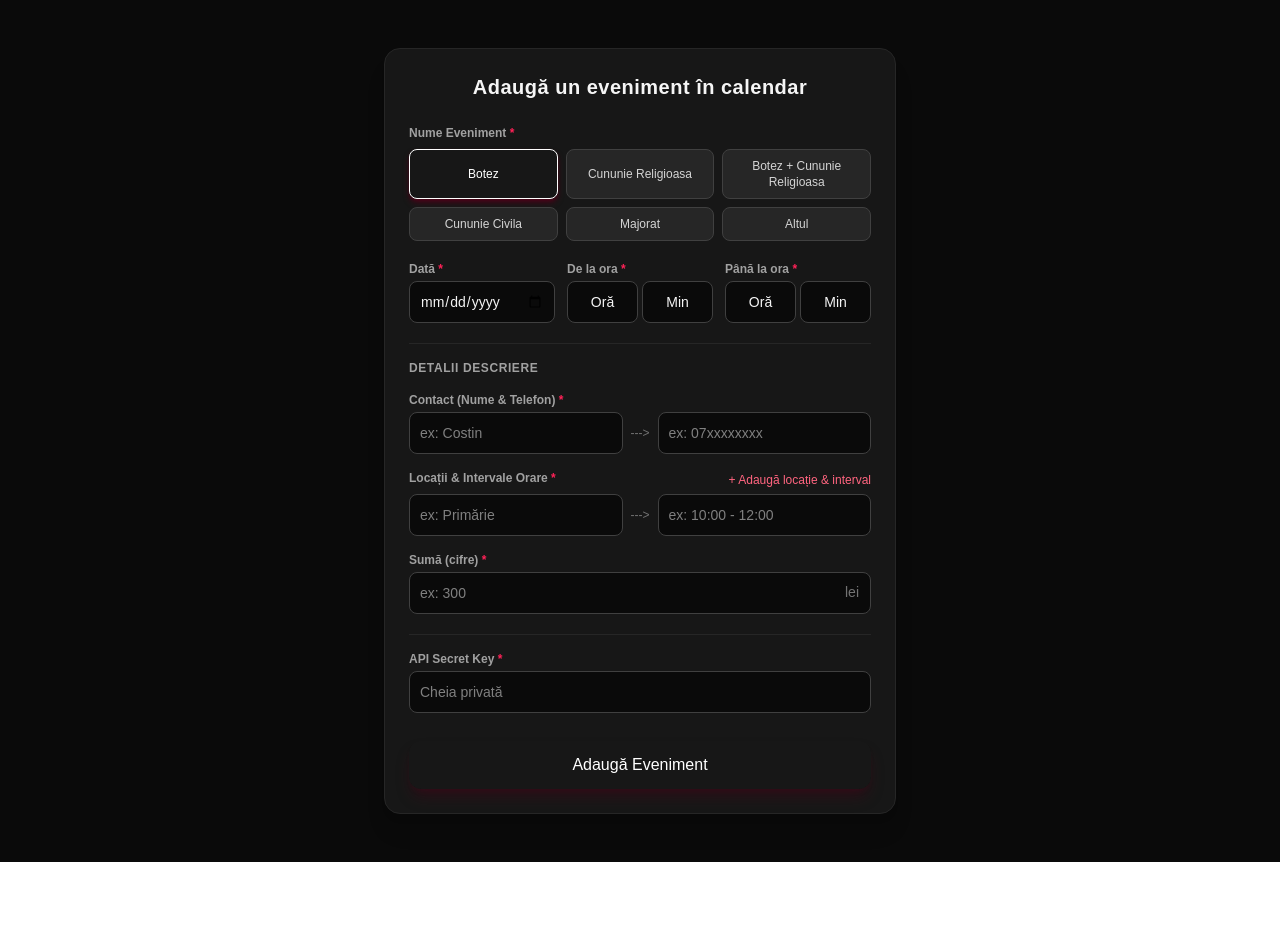
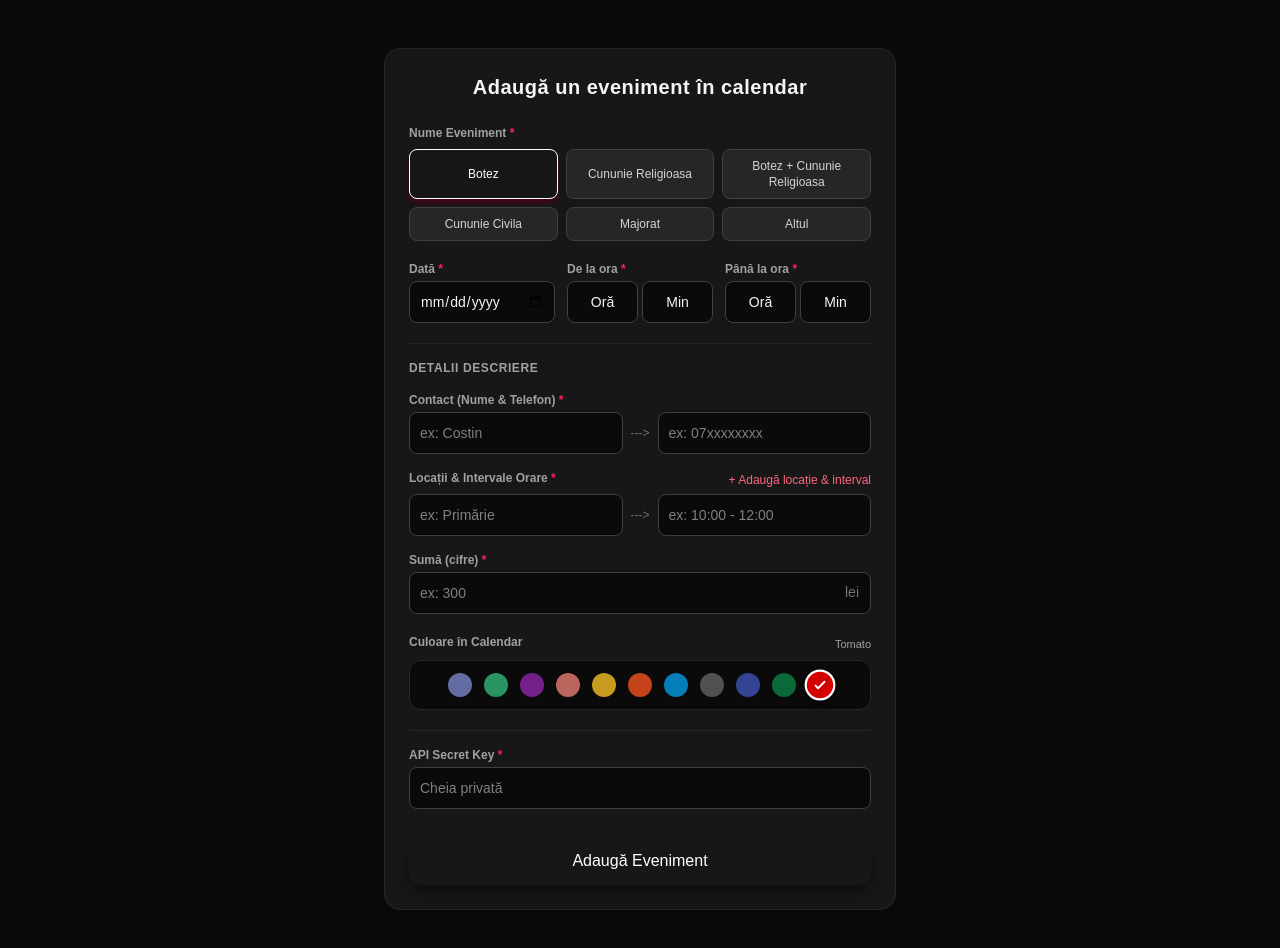
Before and after one commit to coxteen/quick-calendar, a Next.js app: page / in a window 1280 px wide. Shown: the top 948 px of the page. Before the commit the page ends 862 px from the top, so only its background shows below. Built offline with nearby package versions, Linux system fonts and the light colour scheme.

Commit message:
Added color selector for event

```diff
--- a/app/api/events/route.ts
+++ b/app/api/events/route.ts
@@ -5,8 +5,9 @@ interface CreateEventPayload {
   title: string;
   description: string;
   location: string;
-  startTime: string; // ISO 8601 string
+  startTime: string;
   durationMinutes: number;
+  colorId?: string;
 }
 
 function validatePayload(body: any): { valid: boolean; error?: string } {
@@ -71,7 +72,7 @@ export async function POST(request: NextRequest) {
         location: body.location.trim(),
         start: { dateTime: start.toISOString() },
         end: { dateTime: end.toISOString() },
-        colorId: "11", // ID 11 reprezinta culoarea Tomato (Rosu)
+        colorId: body.colorId || "11",
       },
     });
 
--- /dev/null
+++ b/app/components/ColorSelector.tsx
@@ -0,0 +1,90 @@
+import { theme } from "../constants/theme";
+
+export interface CalendarColor {
+  id: string;
+  name: string;
+  hex: string;
+}
+
+export const GOOGLE_CALENDAR_COLORS: CalendarColor[] = [
+  { id: "1", name: "Lavandă", hex: "#7986cb" },
+  { id: "2", name: "Sage", hex: "#33b679" },
+  { id: "3", name: "Grape", hex: "#8e24aa" },
+  { id: "4", name: "Flamingo", hex: "#e67c73" },
+  { id: "5", name: "Banană", hex: "#f6bf26" },
+  { id: "6", name: "Mandarină", hex: "#f4511e" },
+  { id: "7", name: "Peacock", hex: "#039be5" },
+  { id: "8", name: "Grafit", hex: "#616161" },
+  { id: "9", name: "Blueberry", hex: "#3f51b5" },
+  { id: "10", name: "Basil", hex: "#0b8043" },
+  { id: "11", name: "Tomato", hex: "#d50000" },
+];
+
+interface ColorSelectorProps {
+  selectedColorId: string;
+  onSelectColor: (colorId: string) => void;
+}
+
+export function ColorSelector({ selectedColorId, onSelectColor }: ColorSelectorProps) {
+  const selectedColor =
+    GOOGLE_CALENDAR_COLORS.find((c) => c.id === selectedColorId) ||
+    GOOGLE_CALENDAR_COLORS[10];
+
+  return (
+    <div>
+      <div className="flex justify-between items-center mb-1.5">
+        <label className={theme.labels.standard}>Culoare în Calendar</label>
+        <span className="text-[11px] font-medium text-neutral-400">
+          {selectedColor.name}
+        </span>
+      </div>
+
+      {/*
+        Pe mobil (sub ecran sm): max-w-[240px] si justify-center
+        forteaza exact 6 pe primul rand, iar cele 5 de pe randul 2 se centreaza automat cu offset egal stanga-dreapta.
+        Pe PC (sm si mai mare): max-w-none intinde toate cele 11 pe o singura linie uniforma.
+      */}
+      <div className="p-2.5 bg-neutral-950 rounded-xl border border-neutral-800 flex justify-center">
+        <div className="flex flex-wrap justify-center gap-2 max-w-[240px] sm:max-w-none">
+          {GOOGLE_CALENDAR_COLORS.map((c) => {
+            const isSelected = selectedColorId === c.id;
+            return (
+              <button
+                key={c.id}
+                type="button"
+                title={c.name}
+                onClick={() => onSelectColor(c.id)}
+                className="w-7 h-7 flex items-center justify-center rounded-full transition-transform active:scale-95 focus:outline-none"
+              >
+                <span
+                  style={{ backgroundColor: c.hex }}
+                  className={`w-6 h-6 rounded-full flex items-center justify-center transition-all ${
+                    isSelected
+                      ? "ring-2 ring-white scale-110 shadow-lg shadow-black/60"
+                      : "opacity-80 hover:opacity-100 hover:scale-105"
+                  }`}
+                >
+                  {isSelected && (
+                    <svg
+                      className="w-3.5 h-3.5 text-white drop-shadow"
+                      fill="none"
+                      viewBox="0 0 24 24"
+                      stroke="currentColor"
+                      strokeWidth={3}
+                    >
+                      <path
+                        strokeLinecap="round"
+                        strokeLinejoin="round"
+                        d="M5 13l4 4L19 7"
+                      />
+                    </svg>
+                  )}
+                </span>
+              </button>
+            );
+          })}
+        </div>
+      </div>
+    </div>
+  );
+}
--- a/app/constants/theme.ts
+++ b/app/constants/theme.ts
@@ -1,16 +1,22 @@
 export const theme = {
   colors: {
-    primary: "rose-600",
-    primaryHover: "rose-500",
-    primaryBorder: "rose-500",
-    primaryBgSubtle: "rose-950",
-    primaryTextSubtle: "rose-300",
-    primaryShadow: "shadow-rose-950/40",
-    borderFocus: "focus:border-rose-500",
+    primary: "neutral-200",
+    primaryHover: "neutral-300",
+    primaryBorder: "neutral-600",
+    primaryBgSubtle: "neutral-800",
+    primaryTextSubtle: "neutral-400",
+    primaryShadow: "shadow-neutral-950/50",
+    borderFocus: "focus:border-neutral-400",
+  },
+  buttons: {
+    // Buton gri minimalist: font inchis la culoare pe fond deschis, cu hover intunecat
+    submit:
+      "w-full py-3 bg-neutral-250 hover:bg-neutral-300 active:bg-neutral-400 text-neutral-950 font-semibold rounded-xl transition duration-150 disabled:opacity-50 mt-2 shadow-lg shadow-black/40 cursor-pointer",
   },
   inputs: {
-    base: "w-full p-2.5 rounded-lg bg-neutral-950 border border-neutral-700 text-sm focus:outline-none focus:border-rose-500 transition",
-    compact: "w-full p-2.5 rounded-lg bg-neutral-950 border border-neutral-700 text-xs sm:text-sm focus:outline-none focus:border-rose-500 transition cursor-pointer",
+    base: "w-full p-2.5 rounded-lg bg-neutral-950 border border-neutral-700 text-sm focus:outline-none focus:border-neutral-400 transition",
+    compact:
+      "w-full p-2.5 rounded-lg bg-neutral-950 border border-neutral-700 text-xs sm:text-sm focus:outline-none focus:border-neutral-400 transition cursor-pointer",
   },
   labels: {
     standard: "text-xs font-semibold text-neutral-400 block mb-1",
--- a/app/hooks/useCalendarForm.ts
+++ b/app/hooks/useCalendarForm.ts
@@ -22,6 +22,8 @@ export function useCalendarForm() {
     type: "success" | "error";
     text: string;
   } | null>(null);
+
+  const [colorId, setColorId] = useState("11");
 
   useEffect(() => {
     const savedKey = localStorage.getItem("qc_api_key");
@@ -126,6 +128,7 @@ export function useCalendarForm() {
           location: allLocations,
           startTime: startDateTime.toISOString(),
           durationMinutes,
+          colorId,
         }),
       });
 
@@ -166,6 +169,7 @@ export function useCalendarForm() {
       apiKey,
       loading,
       statusMessage,
+      colorId,
     },
     actions: {
       setEventType,
@@ -181,6 +185,7 @@ export function useCalendarForm() {
       setPrice: (val: string) => setPrice(val.replace(/\D/g, "")),
       handleApiKeyChange,
       handleSubmit,
+      setColorId,
     },
   };
 }
--- a/app/page.tsx
+++ b/app/page.tsx
@@ -6,6 +6,7 @@ import { EventTypeSelector } from "./components/EventTypeSelector";
 import { DateTimeRow } from "./components/DateTimeRow";
 import { EventDetailsFields } from "./components/EventDetailsFields";
 import { StatusAlert } from "./components/StatusAlert";
+import { ColorSelector } from "./components/ColorSelector";
 
 export default function Home() {
   const { state, actions } = useCalendarForm();
@@ -47,6 +48,11 @@ export default function Home() {
             onPriceChange={actions.setPrice}
           />
 
+          <ColorSelector
+            selectedColorId={state.colorId}
+            onSelectColor={actions.setColorId}
+          />
+
           <div className="border-t border-neutral-800 pt-4">
             <label className={theme.labels.standard}>
               API Secret Key <span className="text-rose-500">*</span>
```
